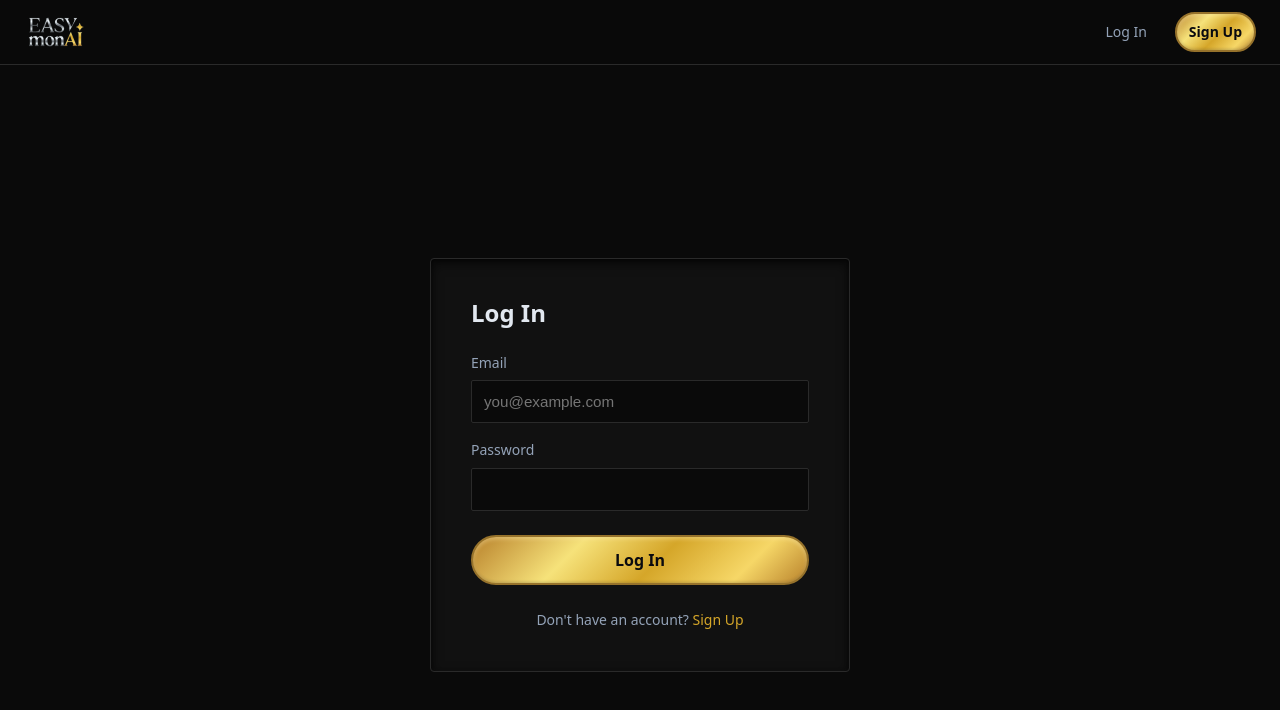
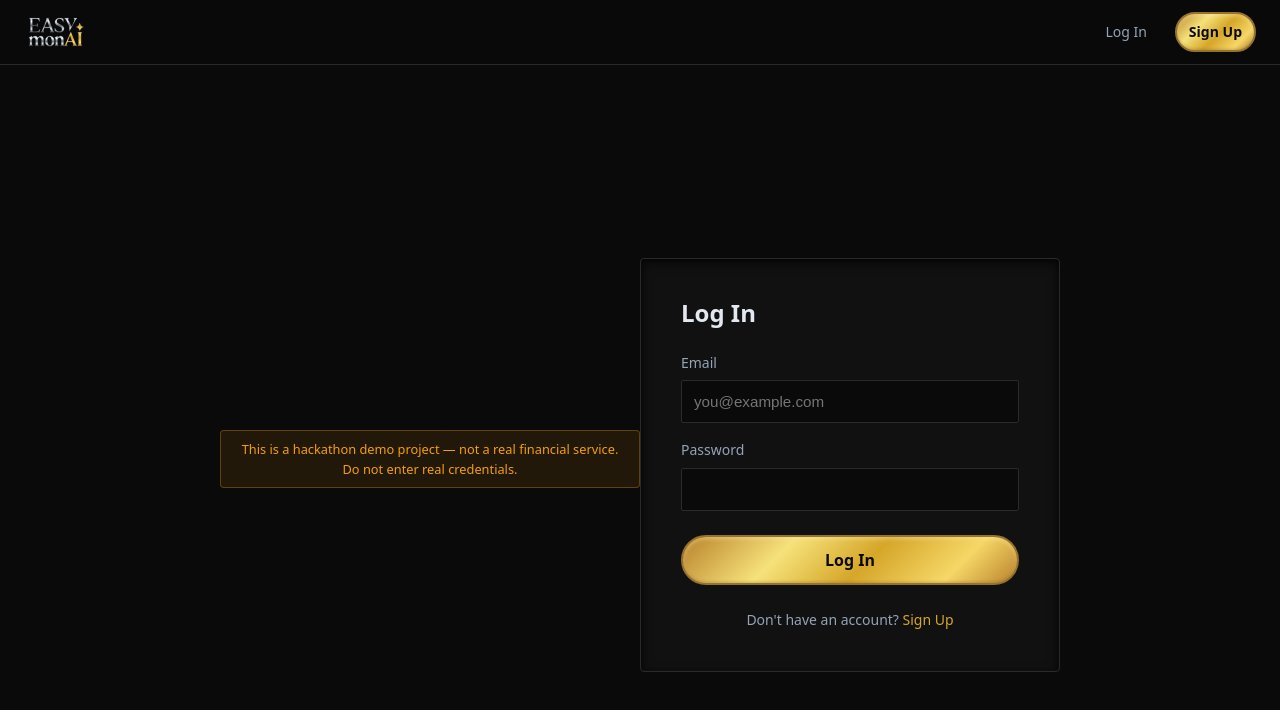
Before and after one commit to Isolyth/rockethacks, a SvelteKit app in the folder frontend/: page /login in a window 1280 px wide. Shown: the top 710 px of the page. Built offline with nearby package versions, Linux system fonts and the light colour scheme; no server answers.

Commit message:
demo header

```diff
--- a/frontend/src/routes/login/+page.svelte
+++ b/frontend/src/routes/login/+page.svelte
@@ -29,6 +29,7 @@
 </svelte:head>
 
 <main>
+	<p class="demo-banner">This is a hackathon demo project — not a real financial service. Do not enter real credentials.</p>
 	<div class="auth-card">
 		<h1>Log In</h1>
 		<form onsubmit={handleSubmit}>
@@ -58,6 +59,19 @@
 		align-items: center;
 		justify-content: center;
 		padding: 2rem;
+	}
+
+	.demo-banner {
+		font-size: 0.8rem;
+		color: var(--color-warning);
+		background: rgba(245, 158, 11, 0.1);
+		border: 1px solid rgba(245, 158, 11, 0.3);
+		border-radius: var(--radius);
+		padding: 0.5rem 1rem;
+		text-align: center;
+		max-width: 420px;
+		width: 100%;
+		margin-bottom: 0.75rem;
 	}
 
 	.auth-card {
--- a/frontend/src/routes/signup/+page.svelte
+++ b/frontend/src/routes/signup/+page.svelte
@@ -30,6 +30,7 @@
 </svelte:head>
 
 <main>
+	<p class="demo-banner">This is a hackathon demo project — not a real financial service. Do not enter real credentials.</p>
 	<div class="auth-card">
 		<h1>Sign Up</h1>
 		<form onsubmit={handleSubmit}>
@@ -69,6 +70,19 @@
 		align-items: center;
 		justify-content: center;
 		padding: 2rem;
+	}
+
+	.demo-banner {
+		font-size: 0.8rem;
+		color: var(--color-warning);
+		background: rgba(245, 158, 11, 0.1);
+		border: 1px solid rgba(245, 158, 11, 0.3);
+		border-radius: var(--radius);
+		padding: 0.5rem 1rem;
+		text-align: center;
+		max-width: 420px;
+		width: 100%;
+		margin-bottom: 0.75rem;
 	}
 
 	.auth-card {
```
